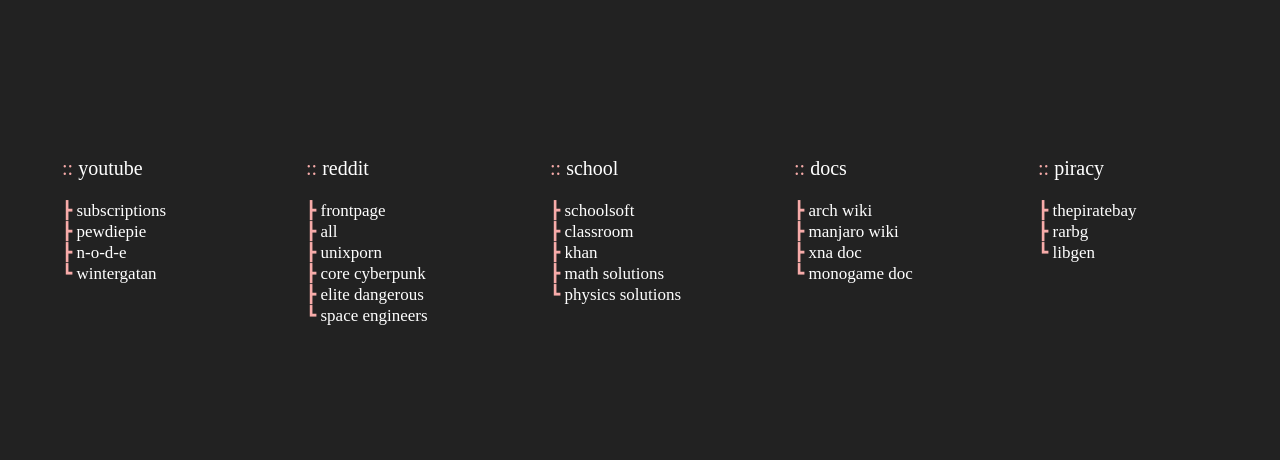
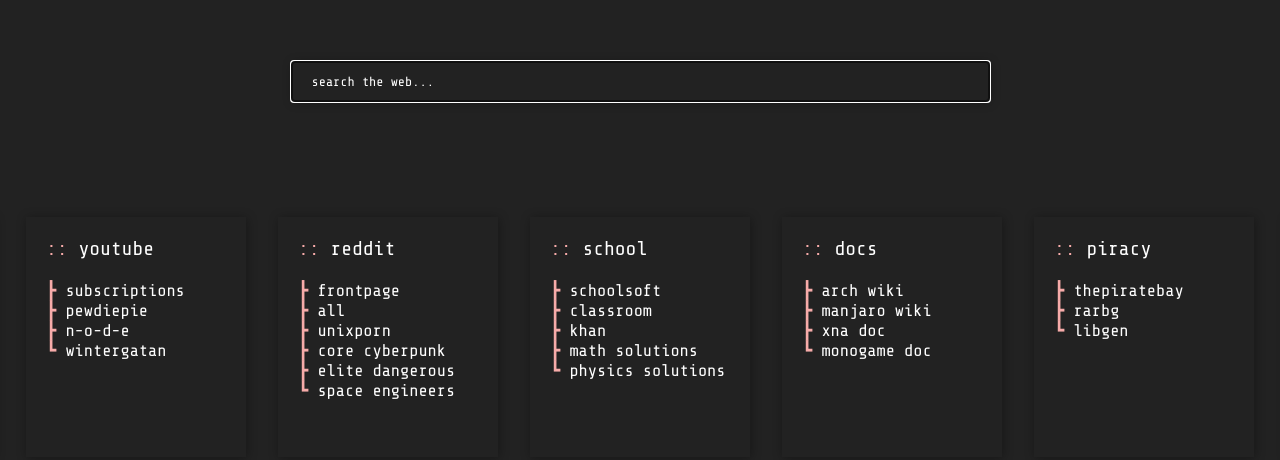
Before and after one commit to Azivast/startpage-x, a plain HTML site: page index.html in a window 1280 px wide. Shown: the part 148-608 px from the top of the page. Drawn offline with nearby package versions, Linux system fonts and the light colour scheme.

Commit message:
Add search bar and shadows

```diff
--- a/index.html
+++ b/index.html
@@ -3,6 +3,7 @@
 <head>
   <meta charset="UTF-8">
   <title>Home</title>
+  <link href="https://fonts.googleapis.com/css?family=Share+Tech+Mono" rel="stylesheet">
   <link rel="stylesheet" type="text/css" href=./style.css>
 </head>
 
@@ -12,6 +13,11 @@ searching where the leaves don't grow
 
 <body>
 <div class="table">
+
+<form id="search" method="get" action="https://duckduckgo.com/" autocomplete="off">
+    <input size="80" name="q" placeholder="search the web..." autofocus>
+</form>
+
   <div class="deck">
 
     <div class="card">
--- a/style.css
+++ b/style.css
@@ -4,11 +4,12 @@ body {
     background: #222222;
     color: white;
     overflow: hidden;
+    font-family: 'Share Tech Mono', monospace;
 }
 .table {
   display: flex;
   align-items: center;
-  justify-content: center;
+  margin-top: 200px;
   flex-direction: column;
   width: 100vw;
   height: 100vh;
@@ -22,9 +23,12 @@ body {
 }
 .card {
   width: 180px;
-  height: 230px;
-  margin: 2em;
+  height: 240px;
+  margin: 1em;
+  padding-left: 20px;
+  padding-right: 20px;
   overflow: hidden;
+    box-shadow: 1px 1px 10px rgba(0, 0, 0, 0.33);
 }
 .card-inner{
     font-size: 17px;
@@ -33,15 +37,6 @@ body {
     font-size: 20px;
     margin-bottom: 1em;
 }
-.card-music {
-  width: 424px;
-}
-.center-text {
-  text-align: center;
-  margin-top: 30px !important;
-  height: auto;
-}
-
 
 .card-title:before {
     color: #F7ABA9;
@@ -55,6 +50,9 @@ body {
 #last:before {
     color: #F7ABA9;
     content: "┗   ";
+}
+#search {
+    margin-bottom: 100px;
 }
 
 a:link {
@@ -82,3 +80,17 @@ a:active {
     background-color: transparent;
     text-decoration: none;
 }
+
+input {
+  margin-top: 10px;
+  padding: 12px 20px;
+  border: none;
+  background-color: #222222;
+  color: white;
+  box-shadow: 1px 1px 10px rgba(0, 0, 0, 0.33);
+}
+::placeholder {
+  color: white;
+  opacity: 1;
+  font-family: 'Share Tech Mono', monospace;
+}
```
